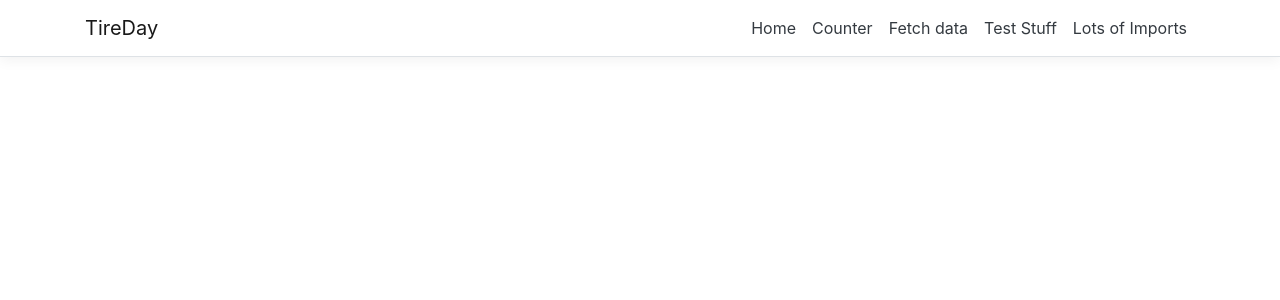
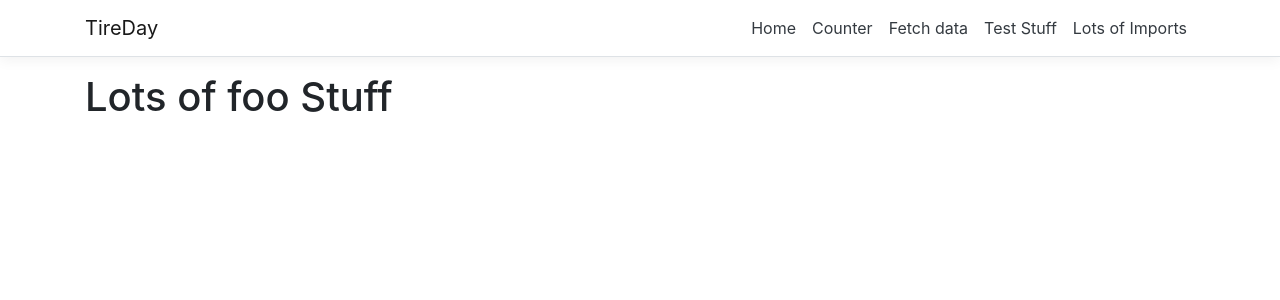
Before and after one commit to jwbacker726/react-template, a React (Create React App) app in the folder ClientApp/: page /test in a window 1280 px wide. Shown: the top 300 px of the page. Built offline with nearby package versions, Linux system fonts and the light colour scheme.

Commit message:
more stuff added

```diff
--- a/ClientApp/src/App.tsx
+++ b/ClientApp/src/App.tsx
@@ -6,7 +6,7 @@ import { FetchData } from "./components/FetchData";
 import { Counter } from "./components/Counter";
 import { TestStuff } from "./components/TestStuff";
 
-// const LotsOfImports = React.lazy(() => import("./components/LotsOfImports"));
+const LotsOfImports = React.lazy(() => import("./components/LotsOfImports"));
 
 export default class App extends Component {
   static displayName = App.name;
@@ -14,13 +14,21 @@ export default class App extends Component {
   render() {
     return (
       <Layout>
-        {/* <Suspense fallback={<h2 style={{ color: "red" }}>Loading...</h2>}> */}
-            <Route exact path="/" component={Home} />
-            <Route path="/counter" component={Counter} />
-            <Route path="/fetch-data" component={FetchData} />
-            <Route path="/test-stuff" component={TestStuff} />
-            {/* <Route path="/lots" component={LotsOfImports} /> */}
-        {/* </Suspense> */}
+        <Suspense fallback={<h2 style={{ color: "red" }}>Loading...</h2>}>
+          <Route exact path="/" component={Home} />
+          <Route path="/counter" component={Counter} />
+          <Route path="/fetch-data" component={FetchData} />
+          <Route path="/test-stuff" component={TestStuff} />
+          <Route path="/lots" component={LotsOfImports} />
+          <Route path="/test" component={() => (
+              <div>
+                <Suspense fallback="Loading">
+                    <LotsOfImports name="foo" />
+                </Suspense>
+              </div>
+            )}
+          />
+        </Suspense>
       </Layout>
     );
   }
--- a/ClientApp/src/components/LotsOfImports.tsx
+++ b/ClientApp/src/components/LotsOfImports.tsx
@@ -1,15 +1,21 @@
-import React, { Component } from "react";
+import React, { Component, useEffect } from "react";
 import * as _ from "underscore";
 import * as $ from "jquery";
 
-const LotsOfImports = (props: any) => {
-  const x = new Promise(() => {});
+const LotsOfImports = (props: { name: string }) => {
+  useEffect(() => {
+    console.log("Loaded");
+
+    // Comment these out and watch the bundle side shrink
+    console.log($);
+    console.log(_);
+
+    return () => console.log("unloaded");
+  });
 
   return (
     <>
-      <h1>Lots of Stuff</h1>
-      <div>{_}</div>
-      <div>{$}</div>
+      <h1>Lots of {props.name} Stuff</h1>
     </>
   );
 };
--- a/ClientApp/src/components/TestStuff.tsx
+++ b/ClientApp/src/components/TestStuff.tsx
@@ -43,7 +43,7 @@ export class TestStuff extends Component<TestStuffProps, TestStuffState> {
         {/* can't use this here */}
         {/* {test("bbbbbbbb")} */}
         <Suspense fallback={<div>Loading...</div>}>
-          <UsesHooks />
+          <UsesHooks favoriteCollegeBasketballTeam="Kentucky" />
         </Suspense>
         <Suspense fallback={<div>Loading...</div>}>
           <AnotherComponent />
--- a/ClientApp/src/components/hook.tsx
+++ b/ClientApp/src/components/hook.tsx
@@ -1,6 +1,6 @@
 import React, { useState, useEffect } from "react";
 
-export function UsesHooks() {
+export const UsesHooks = (props: { favoriteCollegeBasketballTeam: string }) => {
   // Declare a new state variable, which we'll call "count"
   const [count, setCount] = useState(0);
 
@@ -20,7 +20,7 @@ export function UsesHooks() {
       <button onClick={() => setCount(count + 1)}>Click me</button>
     </div>
   );
-}
+};
 
 export function test(name: string) {
   const [count, setCount] = useState(0);
```
Also changed, not shown: ClientApp/package.json (+5 -5 lines), 1 other file (tests, documents, lock files or other folders).
